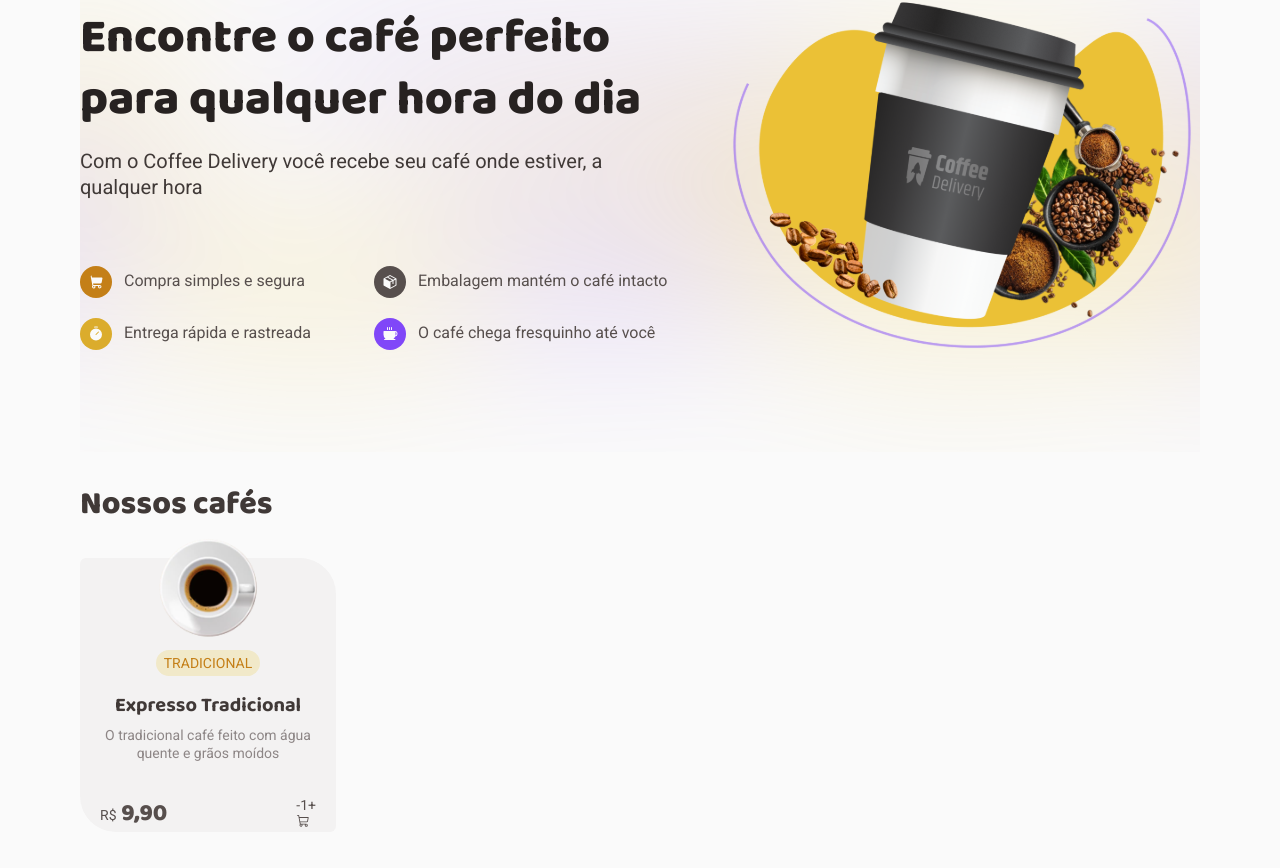
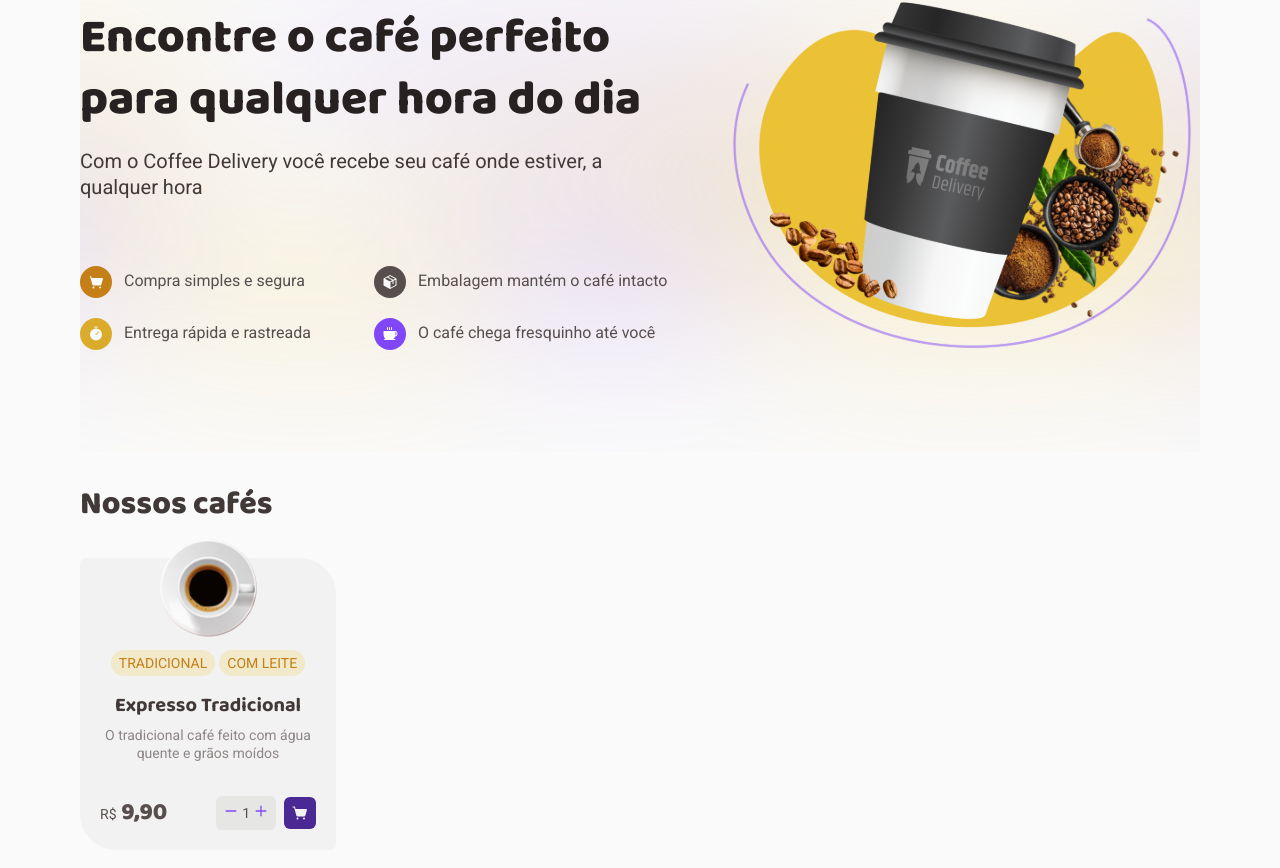
Before and after one commit to AndersonPAlmeida/coffee-delivery, a React (Vite) app: page / in a window 1280 px wide. Shown: the part 204-1072 px from the top of the page. Built offline with nearby package versions, Linux system fonts and the light colour scheme.

Commit message:
Finalização do componente de produtos

```diff
--- a/src/components/Header/index.tsx
+++ b/src/components/Header/index.tsx
@@ -1,5 +1,5 @@
 import logoCoffee from '../../assets/Logo.svg'
-import { MapPin, ShoppingCart } from '@phosphor-icons/react'
+import { MapPin, ShoppingCartSimple } from '@phosphor-icons/react'
 import { CountShop, HeaderContainer } from './style'
 import { NavLink } from 'react-router-dom'
 
@@ -16,7 +16,7 @@ export function Header() {
           Jequié, BA
         </button>
         <NavLink to="/checkout">
-          <ShoppingCart size={22} weight="fill" />
+          <ShoppingCartSimple size={22} weight="fill" />
           <CountShop>5</CountShop>
         </NavLink>
       </nav>
--- a/src/pages/Home/index.ts.tsx
+++ b/src/pages/Home/index.ts.tsx
@@ -1,13 +1,22 @@
 import {
+  AddCart,
   BannerContainer,
   HomeContainer,
   Info,
   Operation,
   Product,
   Products,
+  Tag,
   Titles,
 } from './styles'
-import { ShoppingCart, Package, Timer, Coffee } from '@phosphor-icons/react'
+import {
+  ShoppingCartSimple,
+  Package,
+  Timer,
+  Coffee,
+  Plus,
+  Minus,
+} from '@phosphor-icons/react'
 
 export function Home() {
   return (
@@ -24,7 +33,7 @@ export function Home() {
 
           <Info>
             <div className="tag one">
-              <ShoppingCart size={32} weight="fill" />
+              <ShoppingCartSimple size={32} weight="fill" />
               <span>Compra simples e segura</span>
             </div>
             <div className="tag two">
@@ -51,7 +60,10 @@ export function Home() {
       <Products>
         <Product>
           <img src="./products/expresso.png" alt="" />
-          <div className="tag">Tradicional</div>
+          <div className="tags">
+            <Tag>Tradicional</Tag>
+            <Tag>Com Leite</Tag>
+          </div>
 
           <div className="description">
             <h3>Expresso Tradicional</h3>
@@ -62,14 +74,20 @@ export function Home() {
               R$
               <span> 9,90</span>
             </div>
-            <div className="addCart">
+            <AddCart>
               <div className="qtd">
-                <span>-</span>
+                <button>
+                  <Minus size={14} weight="bold" />
+                </button>
                 <span>1</span>
-                <span>+</span>
+                <button>
+                  <Plus size={14} weight="bold" />
+                </button>
               </div>
-              <ShoppingCart />
-            </div>
+              <button className="shoppingCart">
+                <ShoppingCartSimple size={16} weight="fill" />
+              </button>
+            </AddCart>
           </Operation>
         </Product>
       </Products>
--- a/src/pages/Home/styles.ts
+++ b/src/pages/Home/styles.ts
@@ -81,25 +81,21 @@ export const Products = styled.div`
 export const Product = styled.div`
   flex: 0 0 25.6rem;
   background-color: ${({ theme }) => theme['base-card']};
-  padding: 0 20px;
+  padding: 0 20px 20px;
   border-radius: 6px 36px;
 
   display: flex;
   flex-direction: column;
   align-items: center;
-  justify-content: center;
   gap: 12px;
 
   img {
     margin-top: -20px;
   }
 
-  .tag {
-    text-transform: uppercase;
-    color: ${({ theme }) => theme['yellow-dark']};
-    background-color: ${({ theme }) => theme['yellow-light']};
-    padding: 4px 8px;
-    border-radius: 20px;
+  .tags {
+    display: flex;
+    gap: 4px;
   }
 
   .description {
@@ -118,6 +114,13 @@ export const Product = styled.div`
     }
   }
 `
+export const Tag = styled.span`
+  text-transform: uppercase;
+  color: ${({ theme }) => theme['yellow-dark']};
+  background-color: ${({ theme }) => theme['yellow-light']};
+  padding: 4px 8px;
+  border-radius: 20px;
+`
 
 export const Operation = styled.div`
   width: 100%;
@@ -128,4 +131,49 @@ export const Operation = styled.div`
   .price span {
     ${textStyle.fonts.titleM}
   }
+
+  button {
+    border: 0;
+    background-color: transparent;
+    cursor: pointer;
+  }
 `
+export const AddCart = styled.div`
+  display: flex;
+  align-items: center;
+  gap: 8px;
+
+  .qtd {
+    padding: 8px;
+    background-color: ${({ theme }) => theme['base-button']};
+    border-radius: 6px;
+    display: flex;
+    align-items: center;
+    gap: 4px;
+    svg {
+      color: ${({ theme }) => theme.purple};
+      transition: color 0.5s;
+
+      &:hover {
+        color: ${({ theme }) => theme['purple-dark']};
+      }
+    }
+  }
+
+  .shoppingCart {
+    padding: 8px;
+    background-color: ${({ theme }) => theme['purple-dark']};
+    border-radius: 6px;
+    display: flex;
+    align-items: center;
+    justify-content: center;
+    transition: background 0.5s;
+    svg {
+      color: ${({ theme }) => theme['base-card']};
+    }
+
+    &:hover {
+      background-color: ${({ theme }) => theme.purple};
+    }
+  }
+`
```
